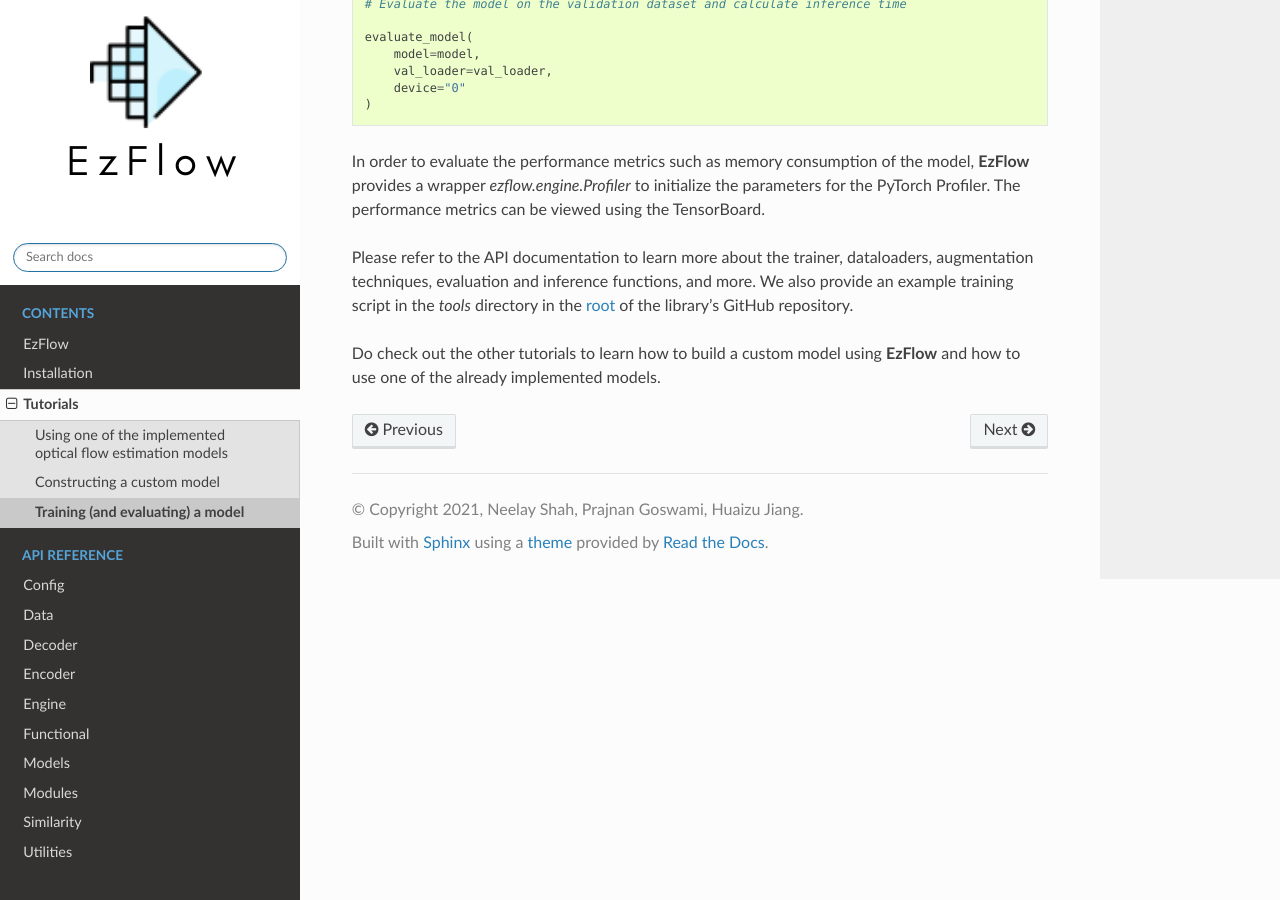
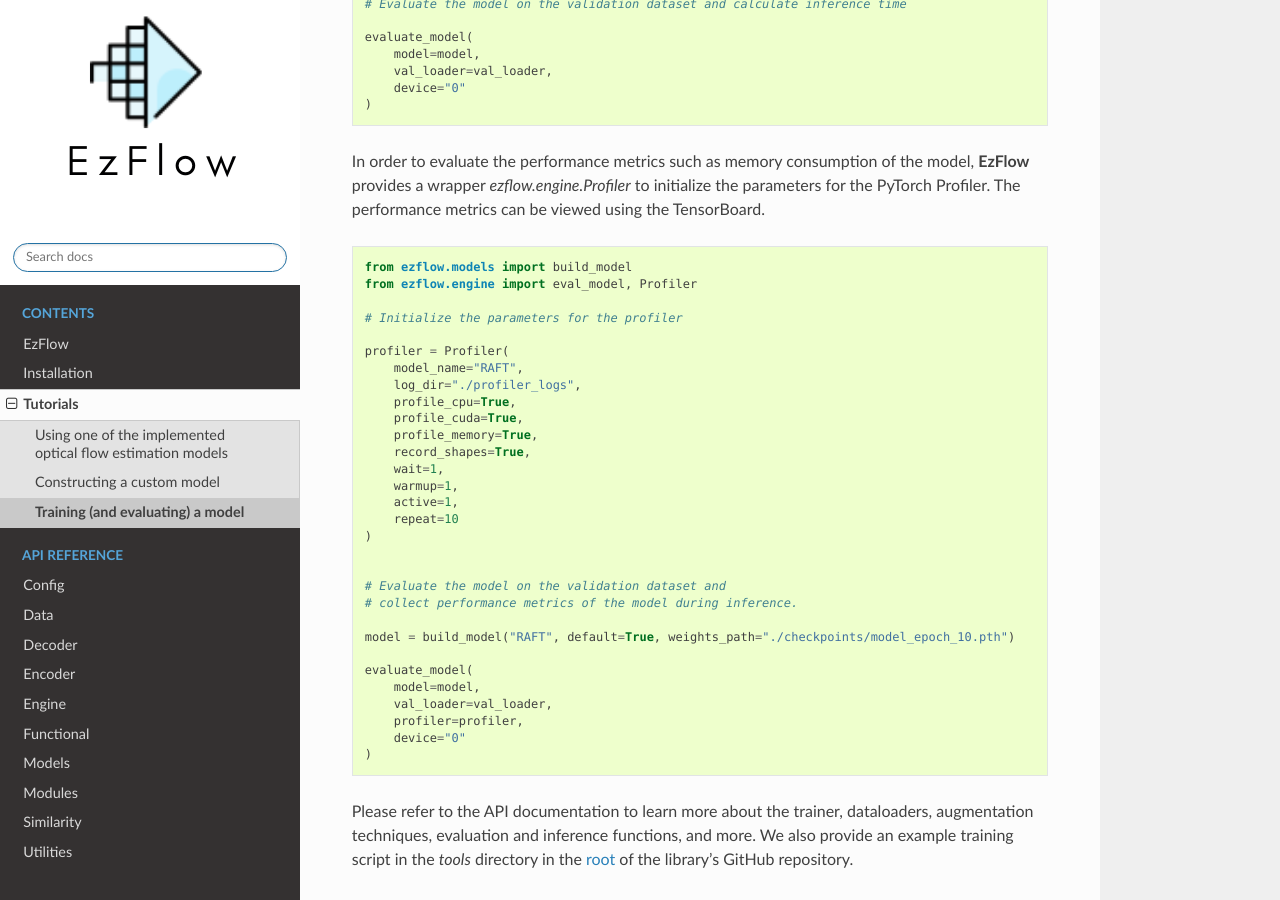
Before and after one commit to neu-vi/ezflow, a Sphinx documentation site: the page built from docs/tutorials/training.rst, in a window 1280 px wide and 900 px high, scrolled down 3368 px. Built offline with Sphinx 7.4.7 and the Read the Docs theme 2.0.0, drawn with Linux system fonts in a browser that asks for light colours.

Commit message:
Fixed code block in training tutorial and added entry for profiler docs (#165)

```diff
--- a/docs/api/engine/index.rst
+++ b/docs/api/engine/index.rst
@@ -24,6 +24,12 @@ Pruning
    :members:
 
 
+Profiler
+---------------
+
+.. automodule:: ezflow.engine.profiler
+   :members:
+
 
 Retrieve
 ---------------
--- a/docs/tutorials/training.rst
+++ b/docs/tutorials/training.rst
@@ -171,6 +171,7 @@ and memory consumtion of the model, and more.
 In order to evaluate the performance metrics such as memory consumption of the model, **EzFlow** provides a wrapper `ezflow.engine.Profiler` to initialize the parameters for the PyTorch Profiler. The performance metrics can be viewed using the TensorBoard.
 
 .. code-block:: python
+
     from ezflow.models import build_model
     from ezflow.engine import eval_model, Profiler
 
```
